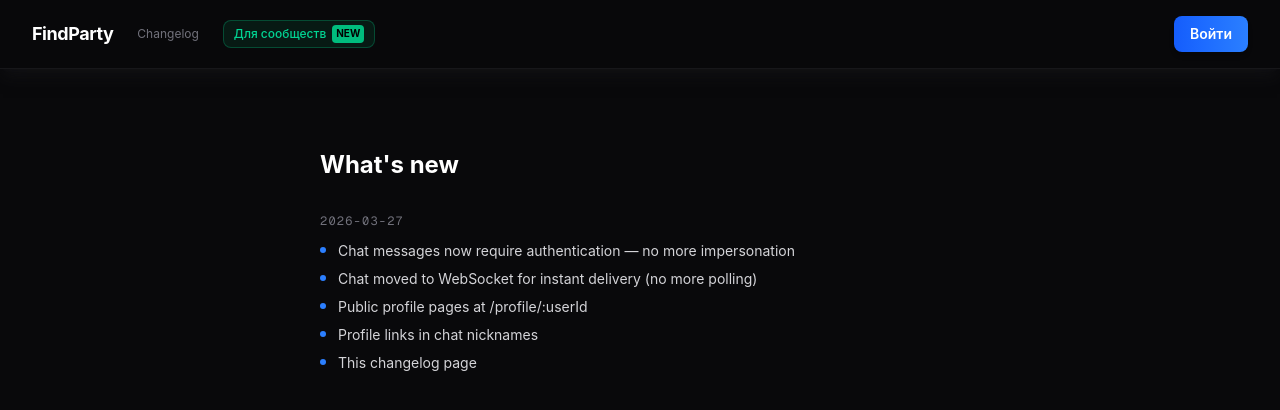
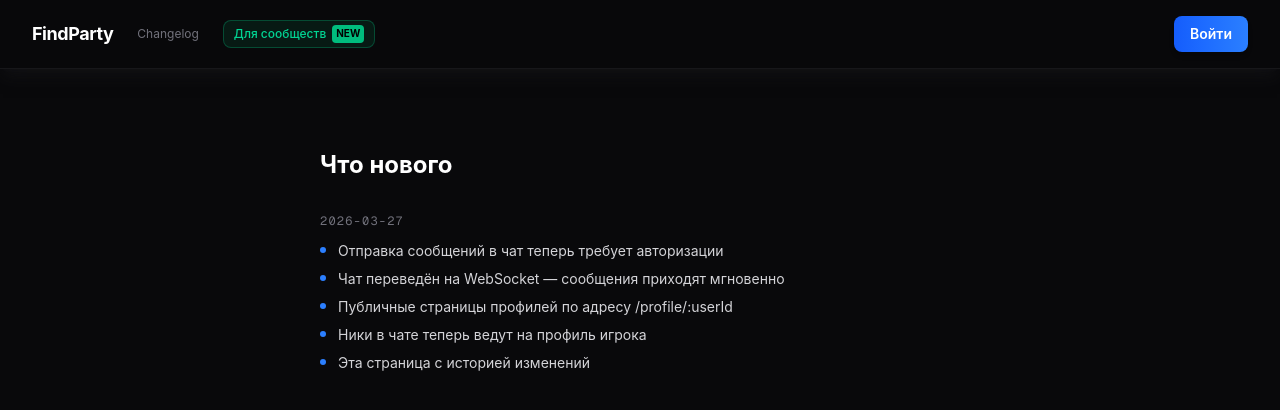
Before and after one commit to 4oko4ow/lfg, a Next.js app in the folder nextjs/: page /changelog in a window 1280 px wide. Shown: the top 410 px of the page. Built offline with nearby package versions, Linux system fonts and the light colour scheme; no server answers.

Commit message:
feat: changelog in Russian

```diff
--- a/nextjs/app/changelog/page.tsx
+++ b/nextjs/app/changelog/page.tsx
@@ -7,25 +7,25 @@
   {
     date: "2026-03-27",
     items: [
-      "Chat messages now require authentication — no more impersonation",
-      "Chat moved to WebSocket for instant delivery (no more polling)",
-      "Public profile pages at /profile/:userId",
-      "Profile links in chat nicknames",
-      "This changelog page",
+      "Отправка сообщений в чат теперь требует авторизации",
+      "Чат переведён на WebSocket — сообщения приходят мгновенно",
+      "Публичные страницы профилей по адресу /profile/:userId",
+      "Ники в чате теперь ведут на профиль игрока",
+      "Эта страница с историей изменений",
     ],
   },
 ];
 
 export const metadata = {
-  title: "Changelog — FindParty",
-  description: "What's new in FindParty",
+  title: "Изменения — FindParty",
+  description: "Что нового в FindParty",
 };
 
 export default function ChangelogPage() {
   return (
     <main className="min-h-screen bg-zinc-950 text-zinc-100 pt-20 pb-16">
       <div className="max-w-2xl mx-auto px-4">
-        <h1 className="text-2xl font-bold mb-8 text-white">What&apos;s new</h1>
+        <h1 className="text-2xl font-bold mb-8 text-white">Что нового</h1>
         <div className="space-y-10">
           {ENTRIES.map((entry) => (
             <div key={entry.date}>
```
